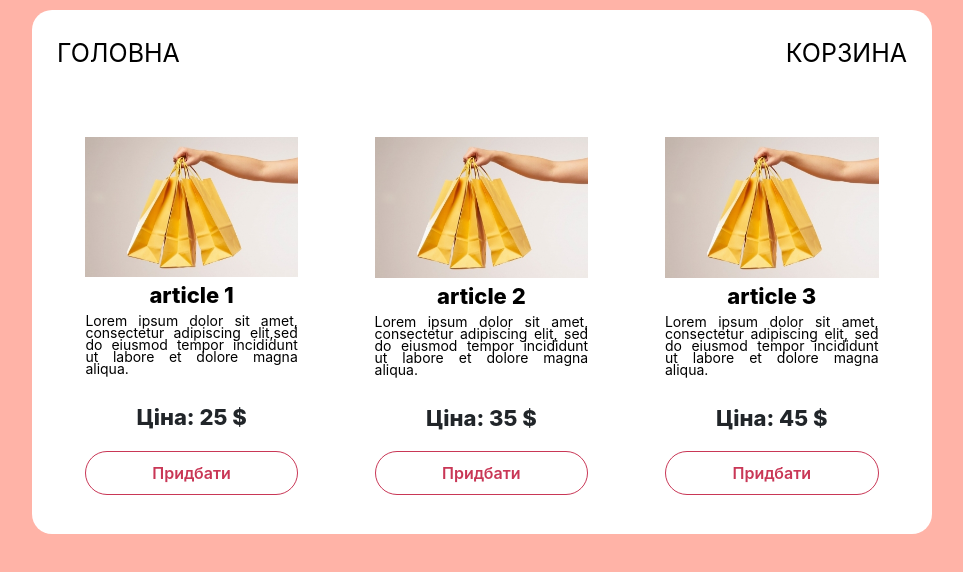
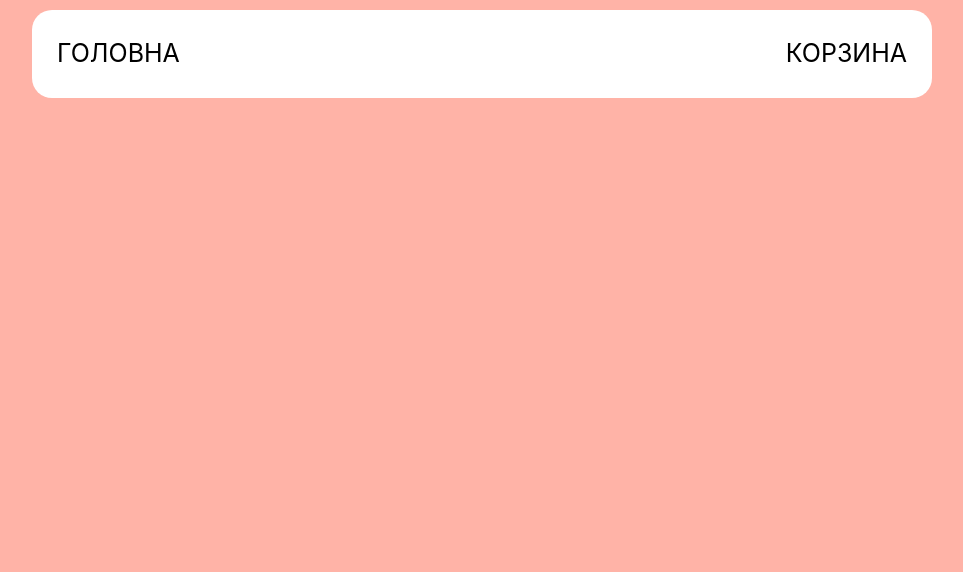
Before and after one commit to taras-kolomiiets/shop, a React (Create React App) app: page / in a window 1280 px wide. Shown: the top 572 px of the page, without its empty margins (158-1121 px from the left). Built offline with nearby package versions, Linux system fonts and the light colour scheme.

Commit message:
update routes

```diff
--- a/src/components/App/App.jsx
+++ b/src/components/App/App.jsx
@@ -79,7 +79,7 @@ const App = () => {
       <Navigation />
       <Route
         exact
-        path={["/", "/shop/"]}
+        path="/shop/"
         render={() => (
           <ShopList
             cartList={cartList}
--- a/src/components/navigation/Navigation.jsx
+++ b/src/components/navigation/Navigation.jsx
@@ -5,7 +5,7 @@ const Navigation = () => {
   return (
     <ul className="navigation">
       <li className="navigation__item">
-        <NavLink to={["/", "/shop/"]} exact>
+        <NavLink to="shop/" exact>
           Головна
         </NavLink>
       </li>
```
